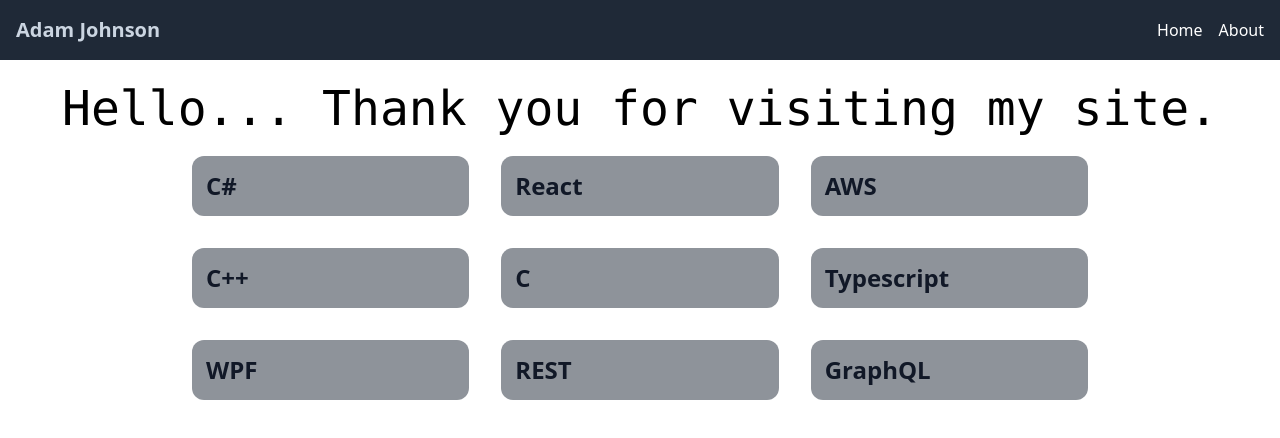
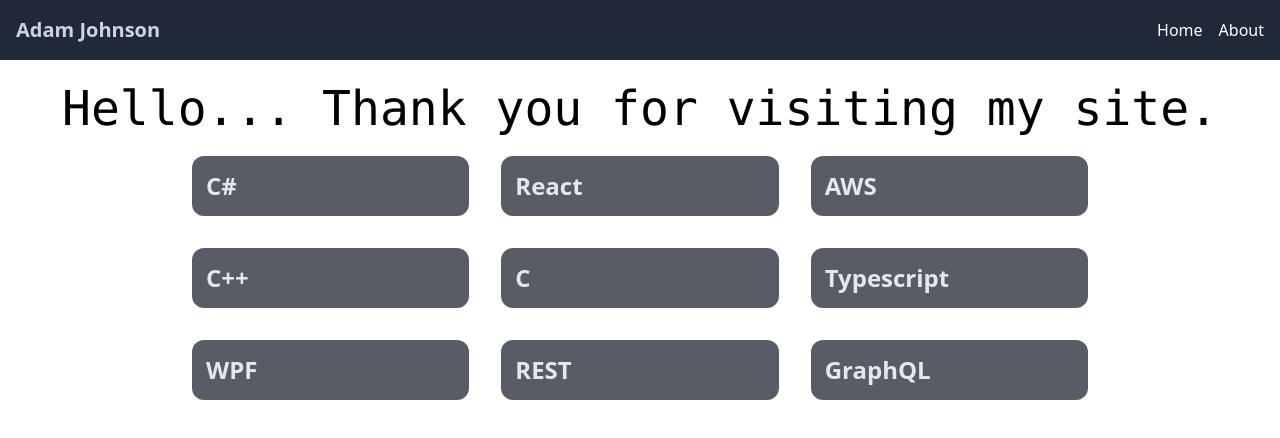
Before and after one commit to Ajohn10/StaticWebsite, a React (Create React App) app: page / in a window 1280 px wide. Shown: the top 438 px of the page. Built offline with nearby package versions, Linux system fonts and the light colour scheme; what tailwindcss-highlights would draw is missing.

Commit message:
made skill icons more aesthetically pleasing

```diff
--- a/src/pages/Home.js
+++ b/src/pages/Home.js
@@ -16,7 +16,7 @@ function Home() {
                         <div className="w-full justify-start items-center gap-8 grid lg:grid-cols-3 grid-cols-2">
                             {skills.map((skill, index) =>
                                 <div key={index}
-                                    className="w-full h-full p-3.5 rounded-xl bg-opacity-50 bg-gray-800 hover:bg-opacity-100 text-gray-900 hover:text-slate-300 transition-all duration-700 ease-in-out flex-col justify-start items-start gap-2.5 inline-flex">
+                                    className="w-full h-full p-3.5 rounded-xl hover:rounded-2xl bg-opacity-70 bg-gray-900 hover:bg-opacity-100 text-slate-200 transition-all duration-700 ease-in-out flex-col justify-start items-start gap-2.5 inline-flex hover:pl-5">
                                     <h4 className="text-md md:text-2xl font-bold font-manrope leading-9">{skill}</h4>
                                 </div>
                             )}
```
